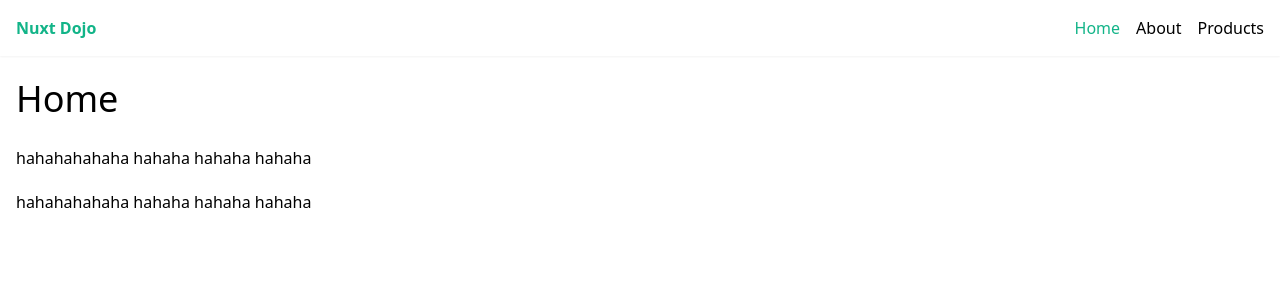
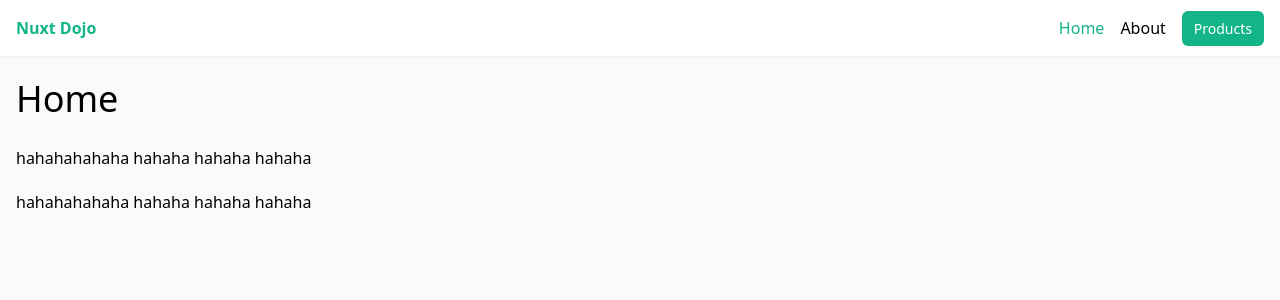
Before and after one commit to cindy951357/-learn-nuxt3-ninja, a Nuxt app: page / in a window 1280 px wide. Shown: the top 300 px of the page. Built offline with nearby package versions, Linux system fonts and the light colour scheme.

Commit message:
some tailwind

```diff
--- /dev/null
+++ b/assets/css/tailwind.css
@@ -0,0 +1,13 @@
+@tailwind base;
+@tailwind components;
+@tailwind utilities;
+
+body {
+    @apply bg-gray-50;
+}
+
+@layer components {
+    .btn {
+        @apply bg-[#12b488] text-white px-3 py-2 rounded-md text-sm text-white;
+    }
+}
--- a/layouts/default.vue
+++ b/layouts/default.vue
@@ -11,7 +11,7 @@
                     <NuxtLink to="/about">About</NuxtLink>
                 </li>
                 <li>
-                    <NuxtLink to="/products">Products</NuxtLink>
+                    <NuxtLink to="/products" class="btn">Products</NuxtLink>
                 </li>
             </ul>
         </nav>
```
